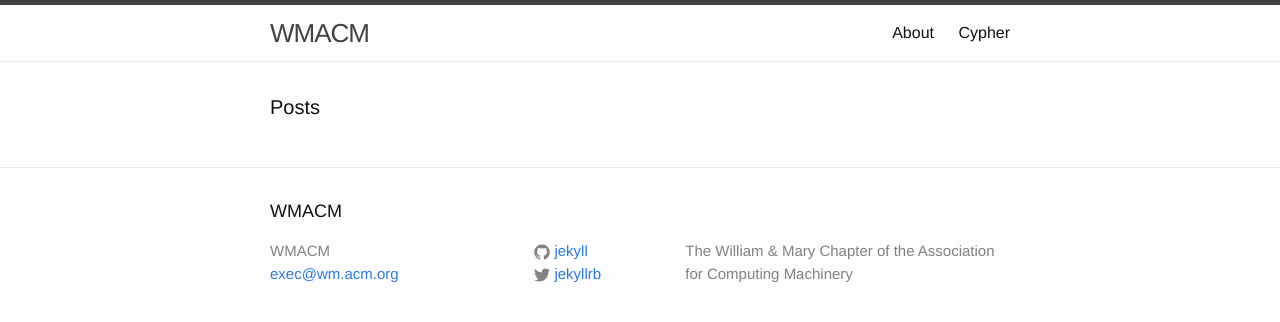
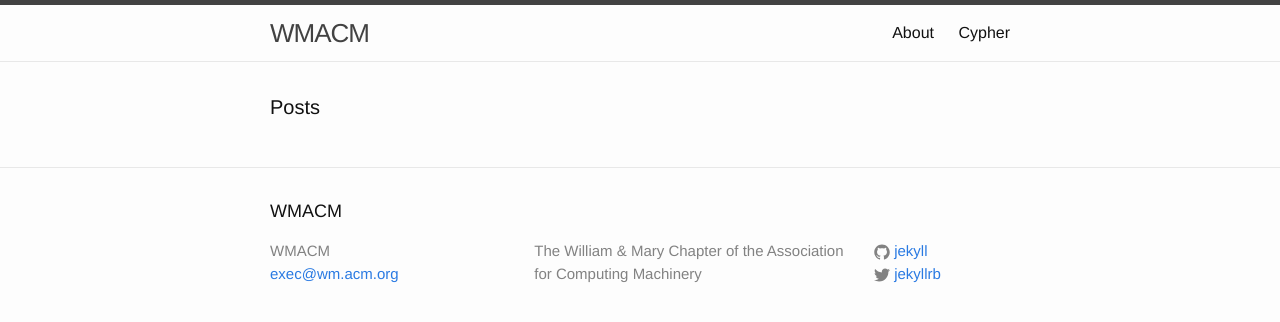
Before and after one commit to ACMWM/acmwm.github.io, a Jekyll site: the page built from index.html, in a window 1280 px wide. Shown: the top 322 px of the page. Built offline with Jekyll 4.4.1, drawn with Linux system fonts in a browser that asks for light colours.

Commit message:
Fix footer column class names

```diff
--- a/_includes/footer.html
+++ b/_includes/footer.html
@@ -5,14 +5,18 @@
     <h2 class="footer-heading">{{ site.title }}</h2>
 
     <div class="footer-col-wrapper">
-      <div class="footer-col footer-col-1">
+      <div class="footer-col footer-contact">
         <ul class="contact-list">
           <li>{{ site.title }}</li>
           <li><a href="mailto:{{ site.email }}">{{ site.email }}</a></li>
         </ul>
       </div>
 
-      <div class="footer-col footer-col-2">
+      <div class="footer-col footer-desc">
+        <p>{{ site.description }}</p>
+      </div>
+
+      <div class="footer-col footer-icons">
         <ul class="social-media-list">
           {% if site.github_username %}
           <li>
@@ -28,10 +32,7 @@
         </ul>
       </div>
 
-      <div class="footer-col footer-col-3">
-        <p>{{ site.description }}</p>
-      </div>
-    </div>
+   </div>
 
   </div>
 
--- a/_sass/_layout.scss
+++ b/_sass/_layout.scss
@@ -126,29 +126,29 @@
     padding-left: $spacing-unit / 2;
 }
 
-.footer-col-1 {
+.footer-contact {
     width: -webkit-calc(35% - (#{$spacing-unit} / 2));
     width:         calc(35% - (#{$spacing-unit} / 2));
 }
 
-.footer-col-2 {
+.footer-icons {
     width: -webkit-calc(20% - (#{$spacing-unit} / 2));
     width:         calc(20% - (#{$spacing-unit} / 2));
 }
 
-.footer-col-3 {
+.footer-desc {
     width: -webkit-calc(45% - (#{$spacing-unit} / 2));
     width:         calc(45% - (#{$spacing-unit} / 2));
 }
 
 @include media-query($on-laptop) {
-    .footer-col-1,
-    .footer-col-2 {
+    .footer-contact,
+    .footer-icons {
         width: -webkit-calc(50% - (#{$spacing-unit} / 2));
         width:         calc(50% - (#{$spacing-unit} / 2));
     }
 
-    .footer-col-3 {
+    .footer-desc {
         width: -webkit-calc(100% - (#{$spacing-unit} / 2));
         width:         calc(100% - (#{$spacing-unit} / 2));
     }
```
